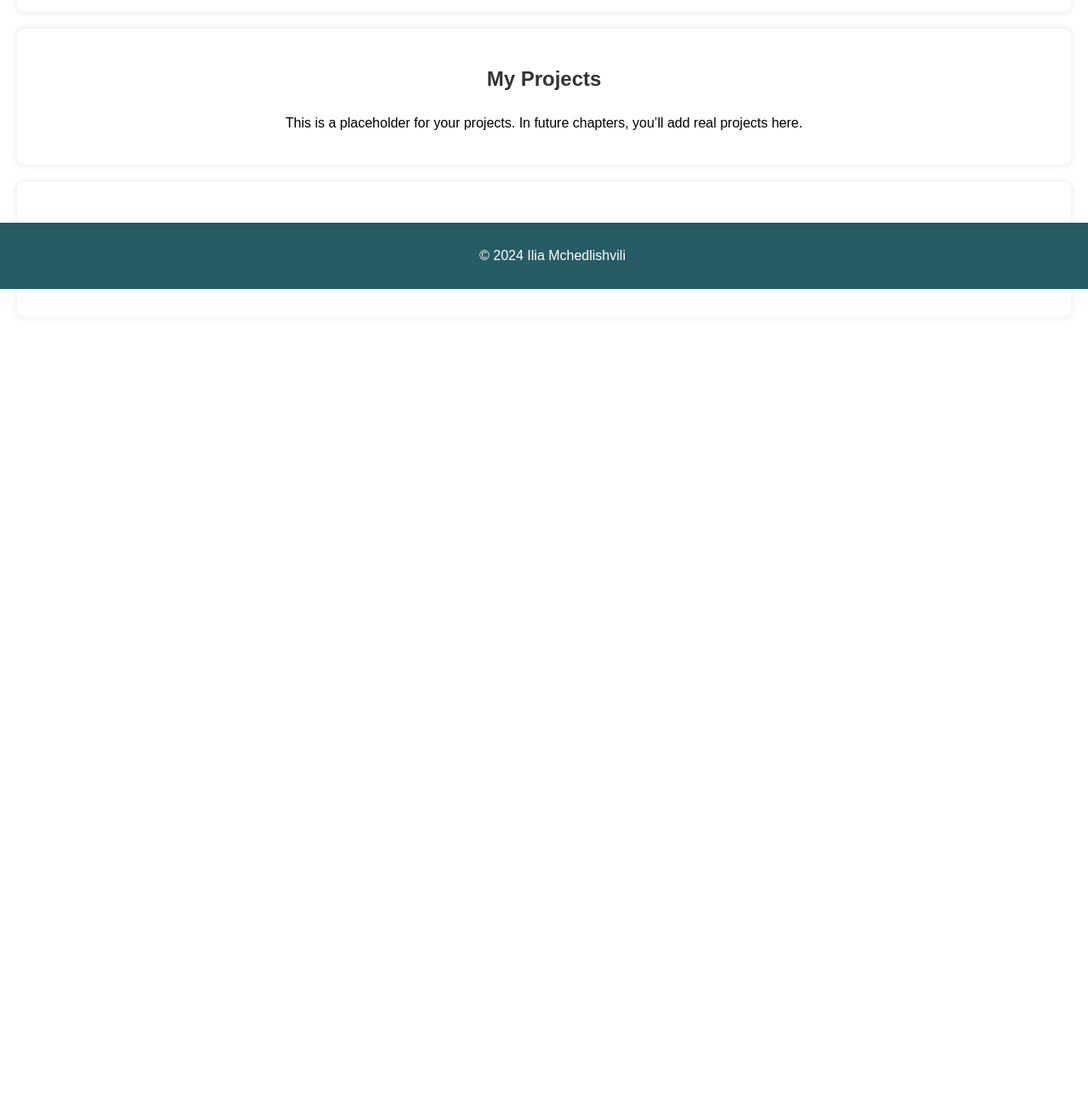
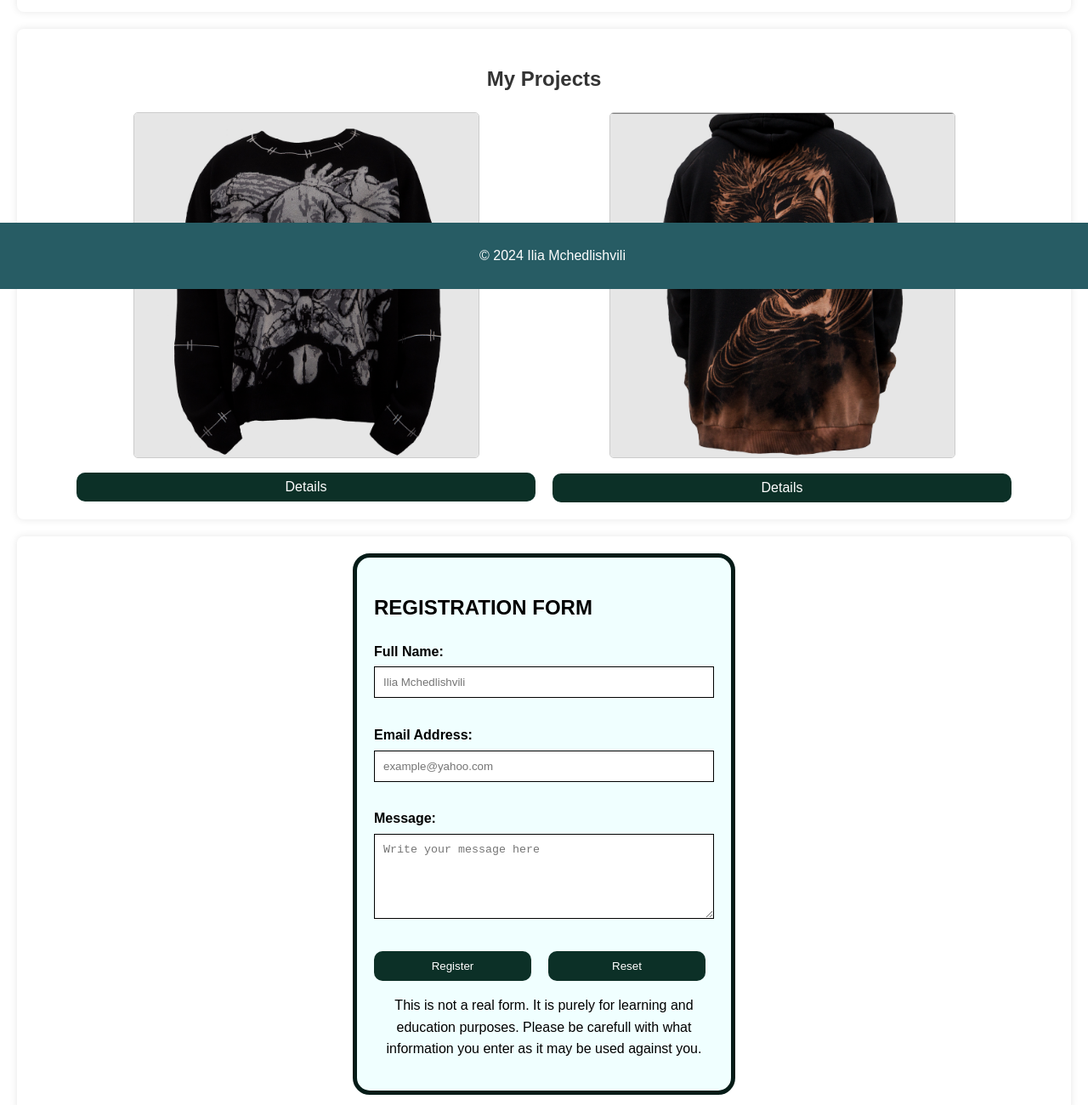
Before and after one commit to IliaMched/my-portfolio, a plain HTML site: page index.html in a window 1280 px wide. Shown: the part 460-1760 px from the top of the page at 85% size. Before the commit the page ends 853 px from the top, so only its background shows below. Drawn offline with Linux system fonts and the light colour scheme.

Commit message:
old portfolio updated with new requirements

```diff
--- a/css/styles.css
+++ b/css/styles.css
@@ -1,5 +1,37 @@
-/* General Styles */
 
+.project-gallery {
+    display: flex;
+    justify-content: center; /* Centers items horizontally */
+    gap: 20px; /* Adds space between the items */
+    text-align: center;
+    flex-wrap: wrap; /* Ensures responsiveness for smaller screens */
+}
+
+.project-item {
+    text-align: center;
+    width: 45%;
+}
+
+.project-photo {
+    width: 100%;
+    max-width: 75%;
+    height: auto;
+    border: 1px solid #ccc;
+    border-radius: 5px;
+    text-align: center;
+}
+
+.toggle-details {
+    margin-top: 10px;
+    padding: 8px 16px;
+    font-size: 16px;
+    cursor: pointer;
+}
+
+.project-details {
+    margin-top: 10px;
+    font-size: 14px;
+}
 h2
 {
 	text-align: center;
@@ -25,7 +57,7 @@ p
 body {
     font-family: Arial, sans-serif;
     margin: 0;
-    padding: 0;
+    padding: 0 0 60px 0;
     line-height: 1.6;
 }
 
@@ -56,7 +88,67 @@ nav ul li a:hover {
     text-decoration: underline;
 }
 
+form {
+    background-color: azure;
+    padding: 20px;
+    border: 5px solid #051B17;
+    border-radius: 20px;
+    width: 400px;
+    margin: 0 auto;
+}
 
+
+@media only screen and (max-width: 600px) {
+    form {
+        width: 90%;
+        padding: 15px;
+    }
+}
+input[type="submit"], input[type="email"], input[type="password"], input[type="text"]
+
+{
+	width: 100%;
+	padding: 10px;
+	margin: 5px 0;
+	border: 1px solid black;
+	box-sizing: border-box;
+}
+
+
+
+
+
+button {
+    background-color: rgb(12, 48, 39);
+    color: white;
+    padding: 10px 20px;
+    border: none;
+    border-radius: 10px;
+    cursor: pointer;
+    width: 100%;
+	margin-right: 10px;
+}
+
+button:hover {
+    background-color: darkcyan;
+}
+
+
+  .buttoncontainer {
+            display: flex;
+	  		gap: 10px;
+            justify-content: flex-start;
+
+        }
+
+
+label {
+    font-size: 16px;
+  	font-weight: 600;
+	line-height: normal;
+
+
+}
 
 
 footer {
@@ -68,22 +160,29 @@ footer {
     bottom: 0;
     width: 100%;
 }
+textarea {
+    width: 100%;
+    height: 100px;
+    padding: 10px;
+    margin: 5px 0;
+    border: 1px solid black;
+    box-sizing: border-box;
+}
 
 
-/* Media Queries for Mobile Devices */
+
 @media only screen and (max-width: 600px) {
-    header, footer {
-        padding: 10px;
+    .project-gallery {
+        flex-direction: column;
+        align-items: center;
     }
 
-    nav ul li {
-        display: block;
-        text-align: center;
-        margin: 5px 0;
+    .project-item {
+        width: 100%;
+        max-width: 300px;
     }
-
-    section {
-        padding: 10px;
-        margin: 10px;
+    form {
+        width: 90%;
+        padding: 15px;
     }
 }
--- a/index.html
+++ b/index.html
@@ -6,9 +6,18 @@
 	<link rel="stylesheet" href="css/styles.css">
 
     <title>My Portfolio</title>
+    <script>
+        function validateForm() {
+          let x = document.forms["myForm"]["name"].value;
+          if (x == "") {
+            alert("Name must be filled out");
+            return false;
+          }
+        }
+        </script>
 </head>
 <body>
-    <!-- Header Section -->
+
     <header>
         <h1>Ilia Mchedlishvili</h1>
         <nav>
@@ -20,7 +29,6 @@
         </nav>
     </header>
 
-    <!-- About Section -->
     <section id="about">
         <h2>About Me</h2>
         <p>I recently started a clothing brand that is getting some traction and my goal after this class is to be able to make a functioning mobile/desktop version of the website coded from scratch as I currently use Squarespace with some extra code I added to it.
@@ -31,21 +39,75 @@
 		</p>
     </section>
 
-    <!-- Projects Section -->
+
     <section id="projects">
         <h2>My Projects</h2>
-        <p>This is a placeholder for your projects. In future chapters, you’ll add real projects here.</p>
+        <div class="project-gallery">
+            <div class="project-item">
+                <img src="images/mahito.png" alt="Project 1" class="project-photo">
+                <br>
+                <button class="toggle-details" onclick="toggleDetails('details1')">Details</button>
+                <p id="details1" class="project-details" style="display: none;">Inspired by the popular anime and manga, ‘Jujutsu no Kaisen’, this cotton jacquard knit garment is designed with a focus on durability and comfort. The design features Mahito, with embroidered stitch marks on the sleeves reminiscent of his style. Ensuring both style and substance, this piece promises a premium addition to your wardrobe that will stand the test of time.</p>
+            </div>
+            <div class="project-item">
+                <img src="images/NeckTAG.png" alt="Project 2" class="project-photo">
+                <br>
+                <button class="toggle-details" onclick="toggleDetails('details2')">Details</button>
+                <p id="details2" class="project-details" style="display: none;">Guts from Berserk custom painted with bleach dye. Has details on both sleeves. The bottom of the garments and the sleeves are bleached for an ombre effect
+
+
+
+                    </p>
+            </div>
+        </div>
     </section>
 
-    <!-- Contact Section -->
+
     <section id="contact">
-        <h2>Contact Me</h2>
-        <p>In the future, this will be a contact form. For now, just leave this as a placeholder.</p>
+        <form name="myForm" action="#" onSubmit="return validateForm()" method="post">
+
+            <h1>REGISTRATION FORM</h1>
+           <label for="name">Full Name:</label>
+       <input type="text" id="name" name="name" placeholder="Ilia Mchedlishvili" required ><br><br>
+
+
+       <label for="email">Email Address:</label>
+       <input type="email" id="email" name="email" placeholder="example@yahoo.com" required><br><br>
+
+
+       <label for="textbox">Message:</label>
+<textarea id="textbox" name="textbox" placeholder="Write your message here" required></textarea><br><br>
+
+
+
+
+
+           <div class="buttoncontainer">
+
+                <button type="submit" >Register</button>
+                <button type="reset" >Reset</button>
+
+               </div>
+                <p>
+           This is not a real form. It is purely for learning and education purposes. Please be carefull with what information you enter as it may be used against you.
+           </p>
+       </form>
     </section>
 
-    <!-- Footer Section -->
+
     <footer>
         <p>&copy; 2024 Ilia Mchedlishvili</p>
     </footer>
 </body>
 </html>
+<script>
+    function toggleDetails(id) {
+    const details = document.getElementById(id);
+    if (details.style.display === "none") {
+        details.style.display = "block";
+    } else {
+        details.style.display = "none";
+    }
+}
+
+</script>
```
Also changed, not shown: images/NeckTAG.png (added), images/mahito.png (added).
